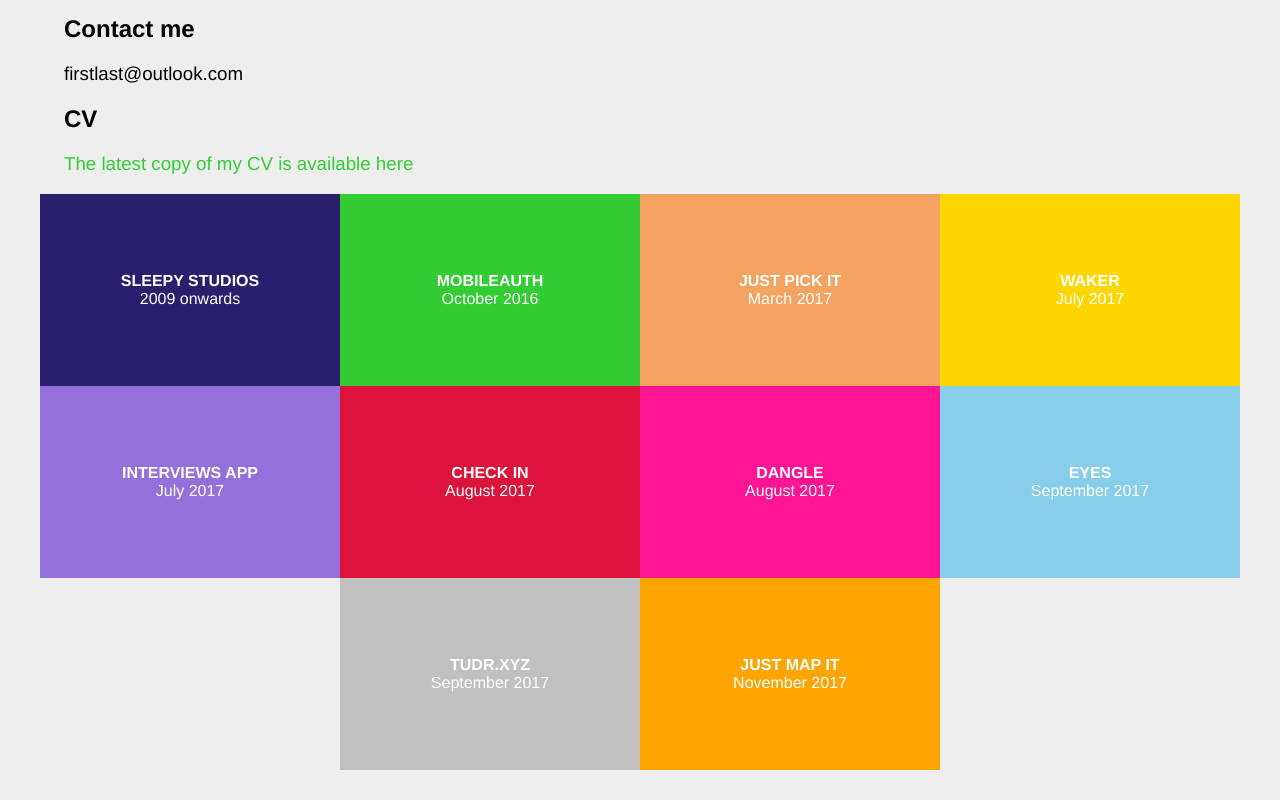
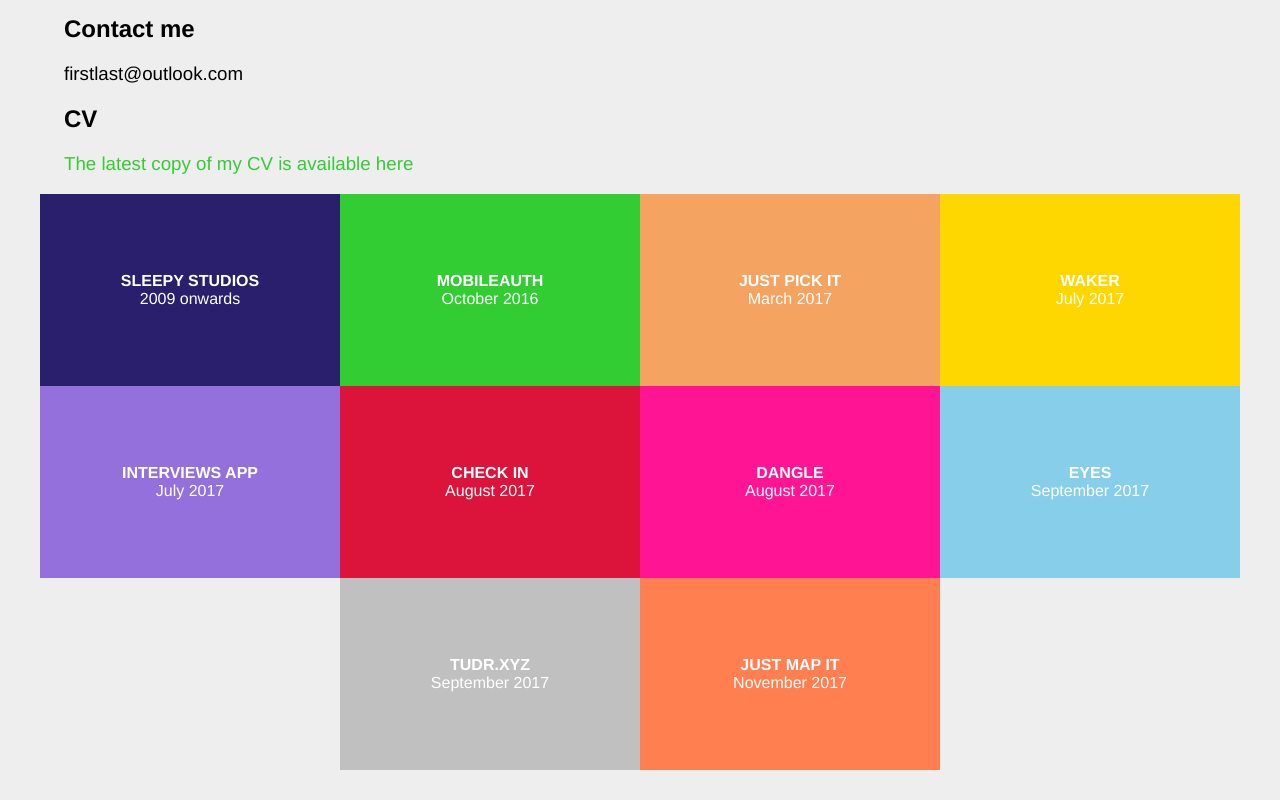
Before and after one commit to sekaru/tudr.xyz, a Vue app: page /#/ in a window 1280 px wide. Shown: the part 223-1023 px from the top of the page. Built offline with nearby package versions, Linux system fonts and the light colour scheme.

Commit message:
Info about Dangle reports

```diff
--- a/src/components/projects.js
+++ b/src/components/projects.js
@@ -195,6 +195,18 @@ module.exports = [
       {
         text: '',
         img: require('../assets/dangle2.png')
+      },
+      {
+        text: 'Reports and requests to change info about games are handled through the Waker bot and rendered serverside using Pug',
+        img: ''
+      },
+      {
+        text: '',
+        img: require('../assets/dangle3.png')
+      },
+      {
+        text: '',
+        img: require('../assets/dangle4.png')
       }
     ],
     url: 'dangl.es',
@@ -239,7 +251,7 @@ module.exports = [
   {
     title: 'Just Map It',
     date: 'November 2017',
-    color: 'orange',
+    color: 'coral',
     slides: [
       {
         text: 'A Just Pick It mobile companion app allowing you to add places to your lobby by tapping on them in a Google Maps interface',
```
Also changed, not shown: src/assets/dangle3.png (added), src/assets/dangle4.png (added).
